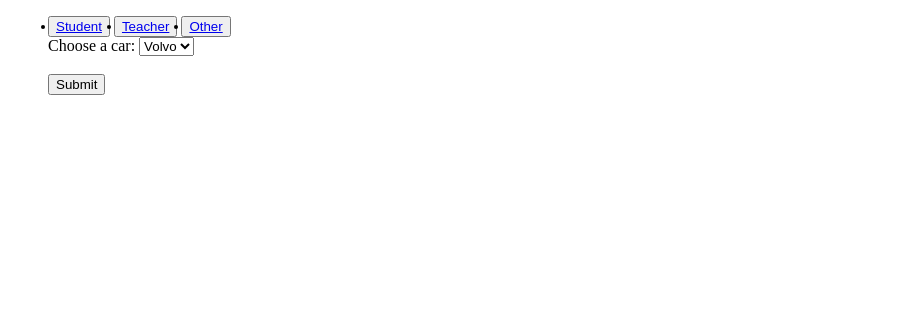
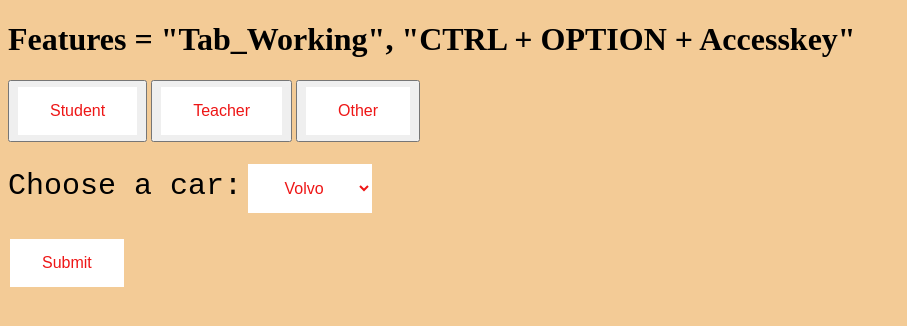
Before and after one commit to uc-pkj/Simple-HTML-Screen-With-Accessible-Tabs, a plain HTML site: page index.html in a window 1280 px wide. Shown: the whole page, without its empty margins (0-907 px from the left). Drawn offline with Linux system fonts and the light colour scheme.

Commit message:
final updates with screen reader

```diff
--- a/index.html
+++ b/index.html
@@ -6,37 +6,37 @@
     <meta http-equiv="X-UA-Compatible" content="IE=edge">
     <meta name="viewport" content="width=device-width, initial-scale=1.0">
     <title>Accessible Features</title>
+    <link rel="stylesheet" href="./style.css">
 </head>
 
 <body>
-    <ul>
+    <h1>Features = "Tab_Working", "CTRL + OPTION + Accesskey" </h1>
 
     <div role="navigation" aria-label="College">
         <button>
-                <li><a href="./page_for_Student.html" accesskey="s">Student</a></li>
+            <a href="./page_for_Student.html" accesskey="s" class="button">Student</a>
         </button>
         <button>
-                <li><a href="./page_for_Teacher.html" accesskey="t">Teacher</a></li>
+            <a href="./page_for_Teacher.html" accesskey="t" class="button">Teacher</a>
         </button>
         <button>
-                <li><a href="./page_for_other.html" accesskey="o">Other</a></li>
+            <a href="./page_for_other.html" accesskey="o" class="button">Other</a>
         </button>
+    </div>
 
     <br>
     <form>
-                <label for="cars" accesskey="c">Choose a car:</label>
-                <select name="cars" id="cars">
+        <label for="cars" accesskey="c" id="choose">Choose a car:</label>
+        <select name="cars" id="cars" class="button">
             <option value="volvo">Volvo</option>
             <option value="saab">Saab</option>
             <option value="opel">Opel</option>
             <option value="audi">Audi</option>
         </select>
         <br><br>
-                <input type="submit" value="Submit">
+        <input type="submit" value="Submit" class="button">
     </form>
 
-    </ul>
-    </div>
 </body>
 
 </html>
--- /dev/null
+++ b/style.css
@@ -0,0 +1,19 @@
+body {
+  background-color: rgb(243, 203, 150);
+}
+.button{
+  background-color: #ffffff;
+  border: none;
+  color: rgb(238, 22, 22);
+  padding: 15px 32px;
+  text-align: center;
+  text-decoration: none;
+  display: inline-block;
+  font-size: 16px;
+  margin: 4px 2px;
+  cursor: pointer;
+}
+#choose{
+    font-family: 'Courier New', Courier, monospace;
+    font-size: 30px;
+}
```
Lines whose indentation alone changed are shown as unchanged.
